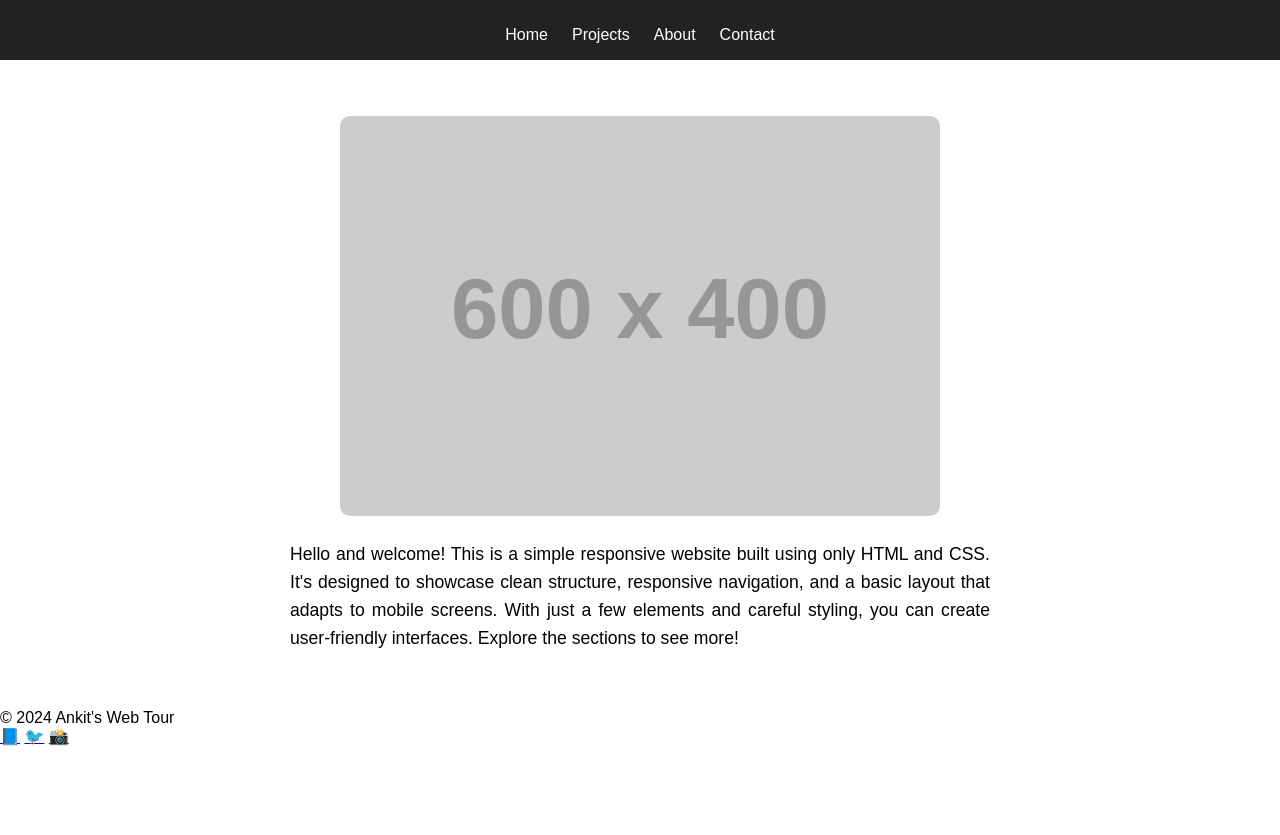
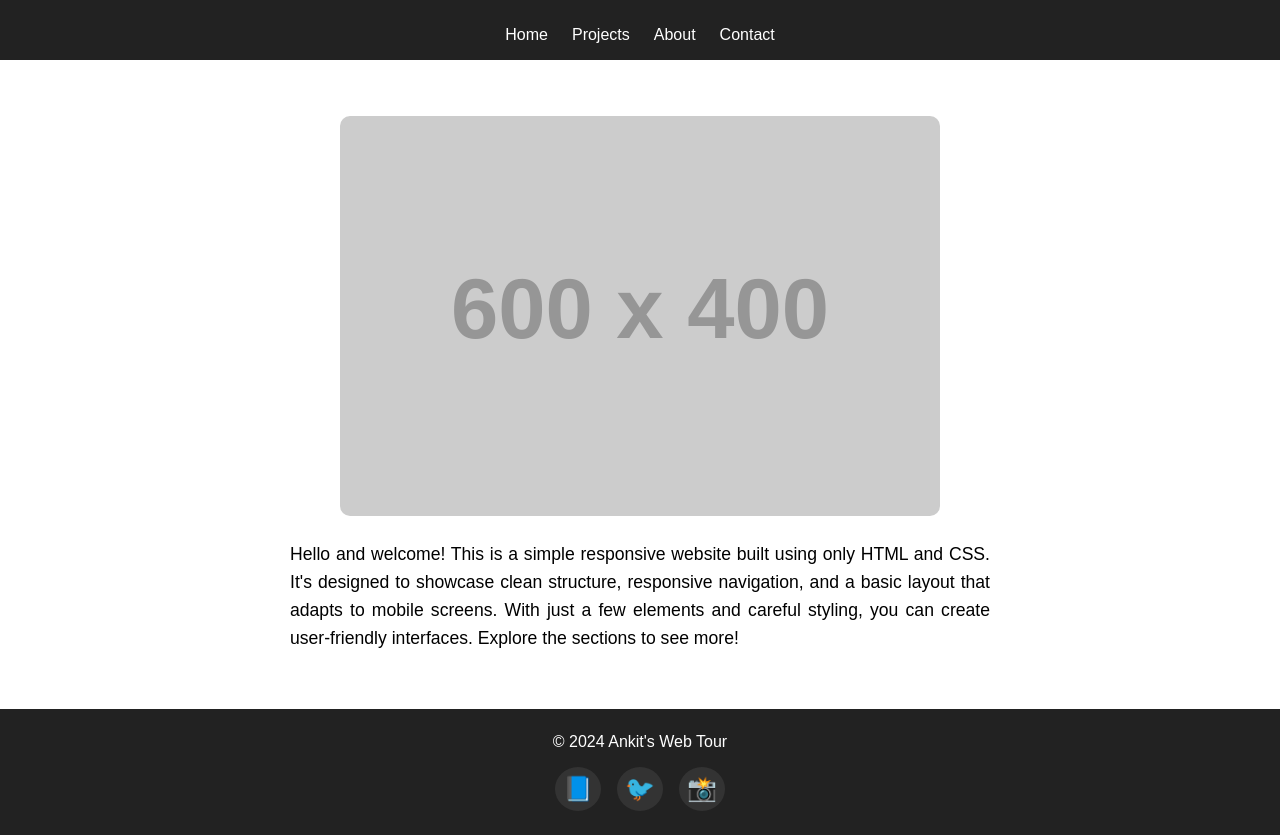
Before and after one commit to ankitdani/sikka-ai-assessment, a plain HTML site: page index.html in a window 1280 px wide. Shown: the part 109-944 px from the top of the page. Before the commit the page ends 855 px from the top, so only its background shows below. Drawn offline with Linux system fonts and the light colour scheme; placeholder pictures from the web are drawn by us.

Commit message:
Add footer styles

```diff
--- a/styles.css
+++ b/styles.css
@@ -129,3 +129,32 @@ main {
   line-height: 1.6;
   text-align: justify;
 }
+
+/* Footer */
+footer {
+  background: #222;
+  color: #fff;
+  text-align: center;
+  padding: 1.5rem 1rem;
+  margin-top: 2rem;
+}
+
+.social-icons {
+  margin-top: 1rem;
+  display: flex;
+  justify-content: center;
+  gap: 1rem;
+}
+
+.social-icons a {
+  font-size: 1.5rem;
+  color: #fff;
+  text-decoration: none;
+  padding: 0.5rem;
+  border-radius: 50%;
+  background-color: #333;
+}
+
+.social-icons a:hover {
+  background-color: #555;
+}
```
